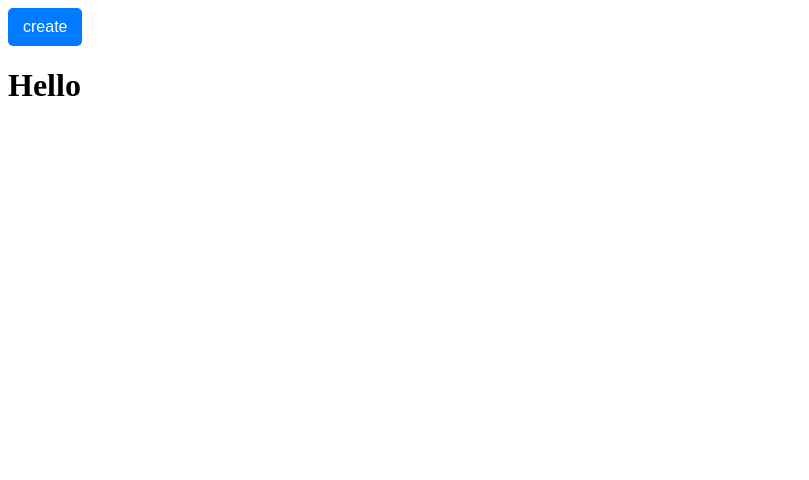
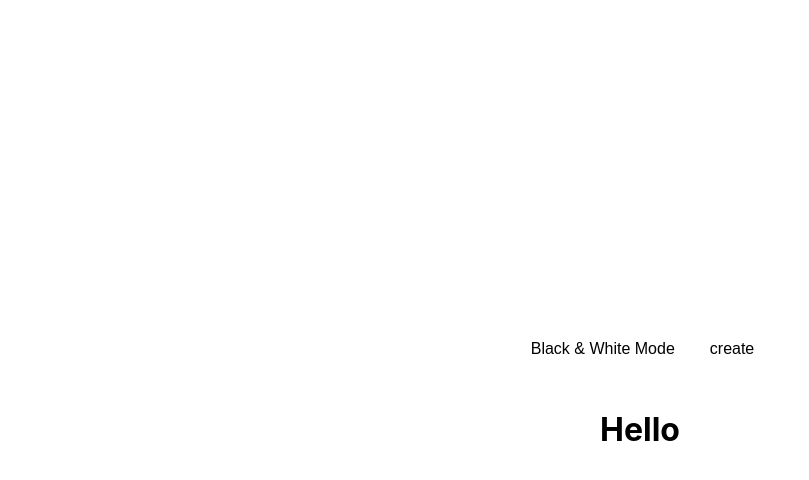
Before and after one commit to hanzanhae/project1, a React (Create React App) app: page /about-us in a window 1280 px wide. Shown: the top 480 px of the page, without its empty margins (0-809 px from the left). Built offline with nearby package versions, Linux system fonts and the light colour scheme.

Commit message:
feat : 흑백모드 추가

```diff
--- a/src/App.js
+++ b/src/App.js
@@ -4,7 +4,8 @@ import Home from "./routes/home";
 import Carousel from "./components/Carousel/Carousel";
 import MovieForm from "./components/CreateMovie/MovieForm";
 import { useState } from "react";
-
+import { useTheme } from "./ThemeProvider";
+import styled from "styled-components";
 function App() {
   // 모달 기본값 (닫기)
   const [isModalOpen, setIsModalOpen] = useState(false);
@@ -18,10 +19,19 @@ function App() {
   const handleCloseModal = () => {
     setIsModalOpen(false);
   };
+
+  // 흑백모드
+  const { isBlackAndWhite, toggleTheme } = useTheme();
+
   return (
+    <Mode isBlackAndWhite={isBlackAndWhite}>
       <Router>
+        <div>
+          <ModeButton isBlackAndWhite={isBlackAndWhite} onClick={toggleTheme}>
+            {isBlackAndWhite ? "Normal Mode" : "Black & White Mode"}
+          </ModeButton>
           <button onClick={handleOpenModal}>create</button>
-
+        </div>
         {isModalOpen && (
           <MovieForm
             show={isModalOpen} // 모달이 열렸는지를 props로 전달
@@ -43,15 +53,46 @@ function App() {
           <Route
             path="/"
             element={
-            <div>
+              <di>
                 <Carousel />
                 <Home />
-            </div>
+              </di>
             }
           />
         </Routes>
       </Router>
+    </Mode>
   );
 }
 
 export default App;
+
+const Mode = styled.div`
+  background-color: ${(props) => (props.isBlackAndWhite ? "#000" : "#fff")};
+  color: ${(props) => (props.isBlackAndWhite ? "#fff" : "#000")};
+  min-height: 100vh;
+  display: flex;
+  flex-direction: column;
+  align-items: center;
+  justify-content: center;
+  * {
+    background-color: ${(props) => (props.isBlackAndWhite ? "#000" : "#fff")};
+    color: ${(props) => (props.isBlackAndWhite ? "#fff" : "#000")};
+  }
+`;
+
+const ModeButton = styled.button`
+  padding: 10px 20px;
+  margin-bottom: 20px;
+  background-color: ${(props) => (props.isBlackAndWhite ? "#000" : "#fff")};
+  color: ${(props) => (props.isBlackAndWhite ? "#fff" : "#000")};
+  border: none;
+  border-radius: 5px;
+  cursor: pointer;
+  font-size: 16px;
+
+  &:hover {
+    background-color: ${(props) => (props.isBlackAndWhite ? "#fff" : "#000")};
+    color: ${(props) => (props.isBlackAndWhite ? "#000" : "#fff")};
+  }
+`;
--- /dev/null
+++ b/src/ThemeProvider.js
@@ -0,0 +1,15 @@
+import React, { createContext, useState, useContext } from "react";
+
+const ThemeContext = createContext();
+
+export const useTheme = () => useContext(ThemeContext);
+
+export const ThemeProvider = ({ children }) => {
+  const [isBlackAndWhite, setIsBlackAndWhite] = useState(false);
+
+  const toggleTheme = () => {
+    setIsBlackAndWhite((prevTheme) => !prevTheme);
+  };
+
+  return <ThemeContext.Provider value={{ isBlackAndWhite, toggleTheme }}>{children}</ThemeContext.Provider>;
+};
--- a/src/components/Filter/Genres.js
+++ b/src/components/Filter/Genres.js
@@ -1,17 +1,7 @@
 import React from "react";
 import styled from "styled-components";
 
-const genres = [
-  "All",
-  "Action",
-  "Drama",
-  "Documentary",
-  "Comedy",
-  "Horror",
-  "Family",
-  "Thriller",
-  "Romance",
-];
+const genres = ["All", "Action", "Drama", "Documentary", "Comedy", "Horror", "Family", "Thriller", "Romance"];
 
 const Genres = ({ setSelectedGenre, setSearchTerm }) => {
   const handleSelectGenre = (gen) => {
@@ -37,6 +27,7 @@ export default Genres;
 
 // style
 const Wrapper = styled.div`
+  width: 100%;
   padding: 1rem 2rem;
 `;
 const Ul = styled.ul`
@@ -45,6 +36,7 @@ const Ul = styled.ul`
   justify-content: space-around;
 `;
 const Li = styled.li`
+  list-style: none;
   cursor: pointer;
   font-weight: 600;
   opacity: 0.7;
--- a/src/components/movies.module.css
+++ b/src/components/movies.module.css
@@ -1,5 +1,4 @@
 .movies {
-  background-color: white;
   margin-bottom: 70px;
   font-weight: 300;
   padding: 20px;
@@ -10,8 +9,8 @@
   grid-gap: 20px;
   text-decoration: none;
   color: inherit;
-  box-shadow: 0 13px 27px -5px rgba(50, 50, 93, 0.25),
-    0 8px 16px -8px rgba(0, 0, 0, 0.3), 0 -6px 16px -6px rgba(0, 0, 0, 0.025);
+  box-shadow: 0 13px 27px -5px rgba(50, 50, 93, 0.25), 0 8px 16px -8px rgba(0, 0, 0, 0.3),
+    0 -6px 16px -6px rgba(0, 0, 0, 0.025);
 }
 
 .movies__img {
@@ -20,8 +19,8 @@
   max-width: 150px;
   width: 100%;
   margin-right: 30px;
-  box-shadow: 0 30px 60px -12px rgba(50, 50, 93, 0.25),
-    0 18px 36px -18px rgba(0, 0, 0, 0.3), 0 -12px 36px -8px rgba(0, 0, 0, 0.025);
+  box-shadow: 0 30px 60px -12px rgba(50, 50, 93, 0.25), 0 18px 36px -18px rgba(0, 0, 0, 0.3),
+    0 -12px 36px -8px rgba(0, 0, 0, 0.025);
 }
 
 .movies__title,
@@ -34,7 +33,6 @@
 .movies__title a {
   margin-bottom: 5px;
   font-size: 24px;
-  color: #2c2c2c;
   text-decoration: none;
 }
 
--- a/src/components/pagination.jsx
+++ b/src/components/pagination.jsx
@@ -1,4 +1,5 @@
 import React from "react";
+import { styled } from "styled-components";
 
 const Pagination = ({ postsPerPage, totalPosts, paginate }) => {
   //페이지네이션의 숫자를 몇개까지 표시할건지 계산
@@ -8,15 +9,41 @@ const Pagination = ({ postsPerPage, totalPosts, paginate }) => {
   }
   return (
     <>
-      <div>
-        {pageNumbers.map((number) => {
-          <li key={number}>
-            <div onClick={() => paginate(number)}>{number}</div>
-          </li>;
-        })}
-      </div>
+      <PaginationContainer>
+        <PaginationList>
+          {pageNumbers.map((number) => (
+            <li key={number}>
+              <PaginationItem onClick={() => paginate(number)}>{number}</PaginationItem>
+            </li>
+          ))}
+        </PaginationList>
+      </PaginationContainer>
     </>
   );
 };
 
 export default Pagination;
+
+const PaginationContainer = styled.nav`
+  display: flex;
+  justify-content: center;
+  margin-top: 20px;
+`;
+
+const PaginationList = styled.ul`
+  list-style: none;
+  display: flex;
+  gap: 10px;
+  padding: 0;
+`;
+
+const PaginationItem = styled.div`
+  padding: 10px 15px;
+  background-color: #f0f0f0;
+  border-radius: 5px;
+  cursor: pointer;
+
+  &:hover {
+    background-color: #ccc;
+  }
+`;
--- a/src/index.js
+++ b/src/index.js
@@ -9,6 +9,12 @@
 import React from "react";
 import ReactDOM from "react-dom/client";
 import App from "./App";
+import "./style.css";
+import { ThemeProvider } from "./ThemeProvider";
 
 const root = ReactDOM.createRoot(document.getElementById("root"));
-root.render(<App />);
+root.render(
+  <ThemeProvider>
+    <App />
+  </ThemeProvider>,
+);
--- a/src/routes/home.js
+++ b/src/routes/home.js
@@ -4,7 +4,7 @@ import styles from "./home.module.css";
 import Genres from "../components/Filter/Genres";
 import Search from "../components/Filter/Search";
 import Pagination from "../components/pagination";
-
+import { useTheme } from "../ThemeProvider";
 function Home() {
   const [loading, setLoading] = useState(true);
   const [movies, setMovies] = useState([]);
@@ -18,17 +18,9 @@ function Home() {
   const indexOfLast = currentPage * postsPerPage;
   const indexOfFirst = indexOfLast - postsPerPage;
 
-  const currentMovies = (movies) => {
-    let currentMovies = 0;
-    currentMovies = movies.slice(indexOfFirst, indexOfLast);
-    return currentMovies;
-  };
-
   //비동기로 영화목록 가져오기
   const getMovies = async () => {
-    const json = await (
-      await fetch("https://yts.mx/api/v2/list_movies.json?sort_by=year")
-    ).json();
+    const json = await (await fetch("https://yts.mx/api/v2/list_movies.json?sort_by=year")).json();
     setMovies(json.data.movies);
     setLoading(false);
   };
@@ -37,9 +29,7 @@ function Home() {
   }, []);
 
   // 장르필터링
-  const filteredGenre = selectedGenre
-    ? movies.filter((movie) => movie.genres.includes(selectedGenre))
-    : movies;
+  const filteredGenre = selectedGenre ? movies.filter((movie) => movie.genres.includes(selectedGenre)) : movies;
 
   // 검색필터링
   const handleSearch = (term) => {
@@ -50,16 +40,15 @@ function Home() {
   const filteredMovied = filteredGenre.filter(
     (movie) =>
       movie.title.toLowerCase().includes(searchTerm.toLowerCase()) ||
-      movie.summary.toLowerCase().includes(searchTerm.toLowerCase())
+      movie.summary.toLowerCase().includes(searchTerm.toLowerCase()),
   );
+
+  const currentMovies = filteredMovied.slice(indexOfFirst, indexOfLast);
 
   return (
     <>
       <Search handleSearch={handleSearch} />
-      <Genres
-        setSelectedGenre={setSelectedGenre}
-        setSearchTerm={setSearchTerm}
-      />
+      <Genres setSelectedGenre={setSelectedGenre} setSearchTerm={setSearchTerm} />
       <div className={styles.container}>
         {loading ? (
           <div className={styles.loader}>
@@ -67,7 +56,7 @@ function Home() {
           </div>
         ) : (
           <div className={styles.movies}>
-            {filteredMovied.map((movie) => (
+            {currentMovies.map((movie) => (
               <Movie
                 key={movie.id}
                 id={movie.id}
@@ -76,16 +65,13 @@ function Home() {
                 title={movie.title}
                 summary={movie.summary}
                 genres={movie.genres}
-                movies={currentMovies(movies)}
               />
             ))}
           </div>
         )}
-        <Pagination
-          postsPerPage={postsPerPage}
-          totalPosts={movies.length}
-          paginate={setCurrentPage}
-        ></Pagination>
+        <div className={styles.paginationContainer}>
+          <Pagination postsPerPage={postsPerPage} totalPosts={movies.length} paginate={setCurrentPage}></Pagination>
+        </div>
       </div>
     </>
   );
--- a/src/routes/home.module.css
+++ b/src/routes/home.module.css
@@ -2,6 +2,8 @@
   height: 100%;
   display: flex;
   justify-content: center;
+  align-items: center;
+  flex-direction: column;
 }
 
 .loader {
```
Also changed, not shown: 1 other file (tests, documents, lock files or other folders). Lines whose indentation alone changed are shown as unchanged.
